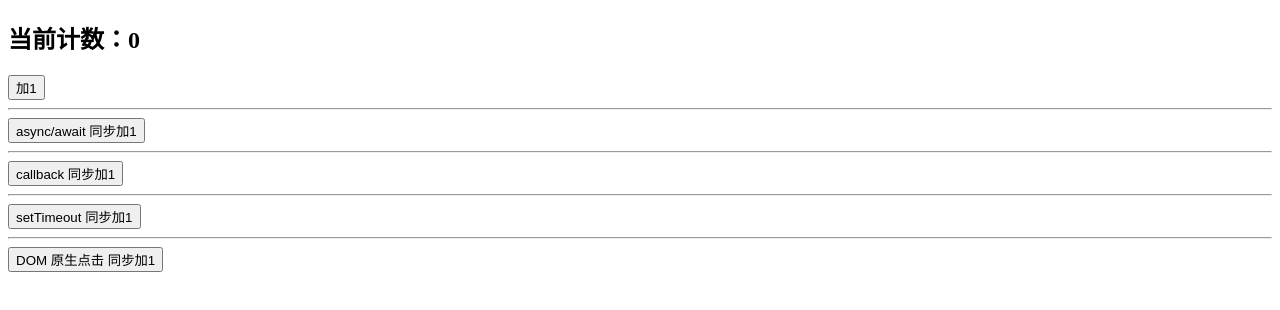
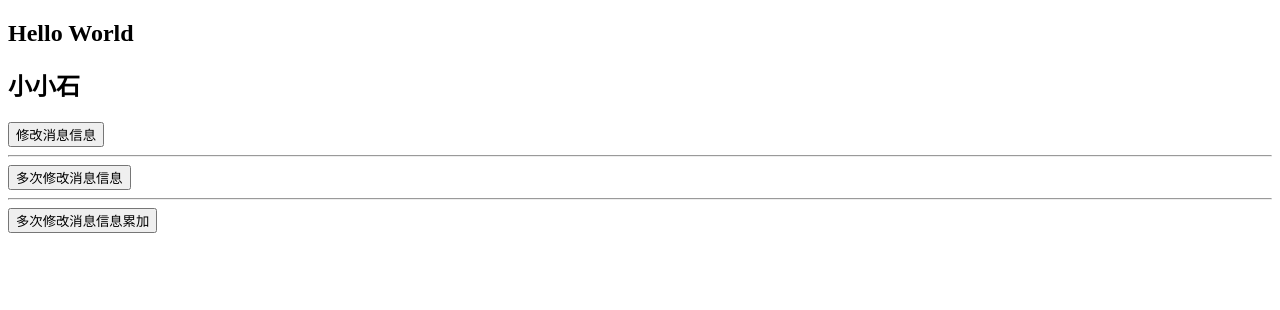
Before and after one commit to icebluesky2666/learn-coderwhy-react, a React (Create React App) app in the folder 06-learn-component/: page / in a window 1280 px wide. Shown: the top 310 px of the page. Built offline with nearby package versions, Linux system fonts and the light colour scheme.

Commit message:
feat: setState 数据合并操作-assign

```diff
--- /dev/null
+++ b/06-learn-component/src/07-setState详解/03-setState-数据的合并-assign.js
@@ -0,0 +1,62 @@
+import React, { Component } from 'react'
+
+export default class App extends Component {
+  constructor(props) {
+    super(props)
+    this.state = {
+      message: 'Hello World',
+      name: '小小石'
+    }
+  }
+
+  render() {
+    return (
+      <div>
+        <h2>{this.state.message}</h2>
+        <h2>{this.state.name}</h2>
+        <button onClick={() => this.changeText()}>修改消息信息</button>
+        <hr />
+        <button onClick={() => this.moreSetState()}>多次修改消息信息</button>
+        <hr />
+        <button onClick={() => this.moreSetStateReduce()}>多次修改消息信息累加</button>
+      </div>
+    )
+  }
+
+  changeText() {
+    this.setState({
+      message: '你好呀，小小石'
+    })
+
+    // 其实是 setState 内部帮我们做了下面这一步,这样 name 属性才不会被覆盖
+    // Object.assign({}, this.state, { message: '你好呀。小小石' })
+  }
+
+  moreSetState() {
+    // React 内部将批量的 setState 进行合并,变成一个链表结构(queue),使用 do while 依次处理,保留最后的结果,更新render
+    this.setState({
+      message: this.state.message + ' 你好呀，小小石1'
+    })
+
+    this.setState({
+      message: this.state.message + ' 你好呀，小小石2'
+    })
+  }
+
+  moreSetStateReduce() {
+    // 使用函数形式接收回调参数然后进行合并s
+    this.setState((prevState, props) => {
+      console.log(prevState, props)
+      return {
+        message: prevState.message + ' 小小石1'
+      }
+    })
+
+    this.setState((prevState, props) => {
+      console.log(prevState, props)
+      return {
+        message: prevState.message + ' 小小石2'
+      }
+    })
+  }
+}
--- a/06-learn-component/src/index.js
+++ b/06-learn-component/src/index.js
@@ -15,6 +15,7 @@ import ReactDOM from 'react-dom'
 // import App from './06-跨组件通信/03-context-函数组件'
 // import App from './06-跨组件通信/04-context-多个context'
 // import App from './07-setState详解/01-为什么要使用setState'
-import App from './07-setState详解/02-setState-异步更新'
+// import App from './07-setState详解/02-setState-异步更新'
+import App from './07-setState详解/03-setState-数据的合并-assign'
 
 ReactDOM.render(<App />, document.querySelector('#root'))
```
Also changed, not shown: 1 other file (tests, documents, lock files or other folders).
